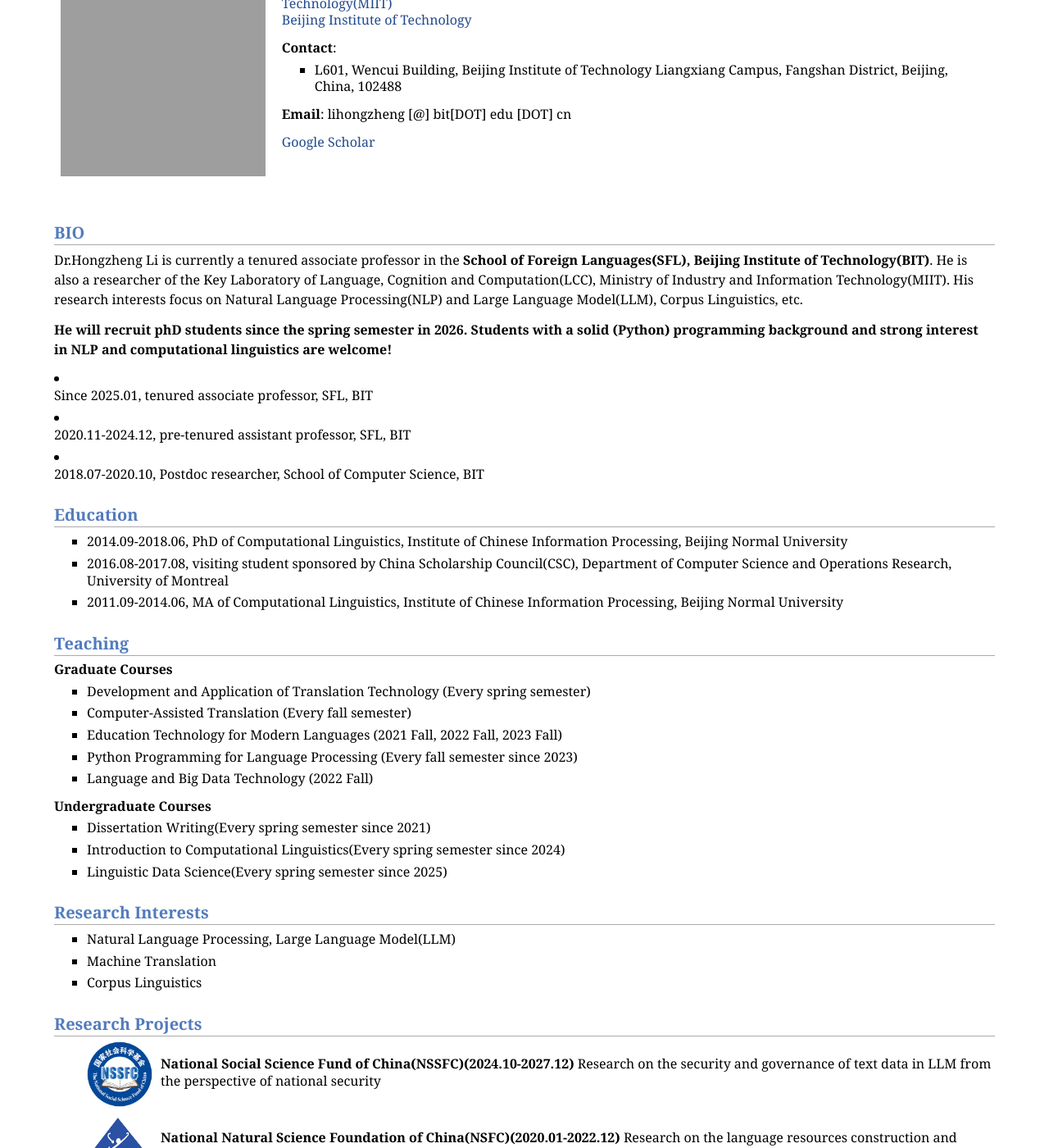
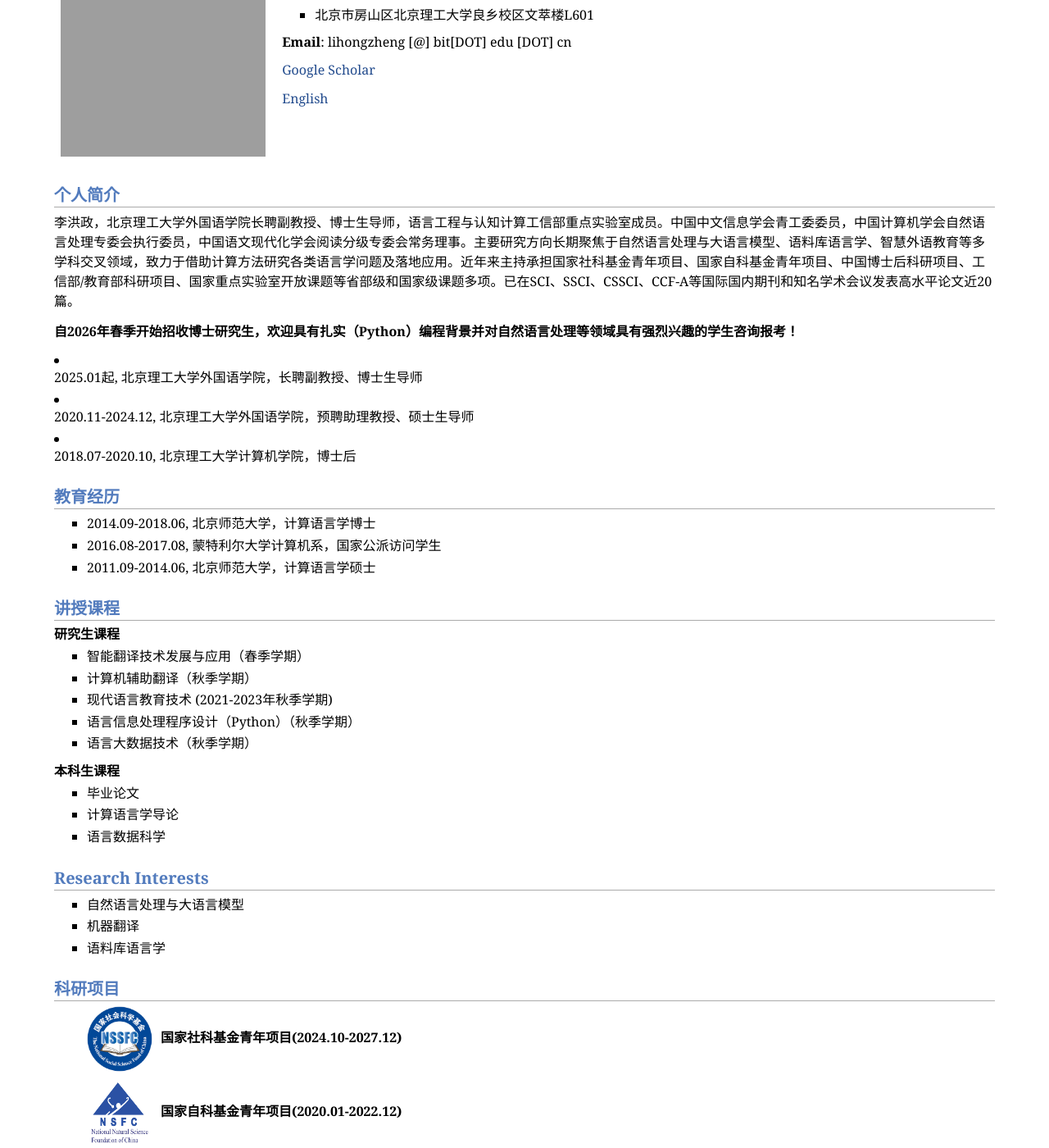
Before and after one commit to lihongzheng-nlp/lihongzheng-nlp.github.io, a Jekyll site: the page index_zh.html, which Jekyll copies as it is, in a window 1280 px wide and 1400 px high, scrolled down 305 px. Shown: the whole window at 82% size. Built offline with Jekyll 4.4.1, drawn with Linux system fonts in a browser that asks for light colours; some of the changed text lies outside the part shown; grey boxes are pictures that could not be loaded.

Commit message:
Update index_zh.html

```diff
--- a/index_zh.html
+++ b/index_zh.html
@@ -18,94 +18,94 @@
 <title></title>
 </head>
 <body>
-<div class="language-switch">
-    <a href="index.html">English</a> | <a href="index_zh.html">中文</a>
-</div>
 <div id="layout-content">
 <p><br /></p>
-<h2><span style="color:black;font-size:24pt;font-family:Songti SC"><b>Hongzheng Li (李 洪政)</b></span><br /></h2>
+<h2><span style="color:black;font-size:24pt;font-family:Songti SC"><b>李洪政</b></span><br /></h2>
 <table class="imgtable"><tr><td>
 <img src="images/lihongzheng.jpg" alt="alt text" width="250px" height="350px" />&nbsp;</td>
 <td align="left"><p><br />
-<b>Tenured Associate Professor</b><br />
-<a href="https://sfl.bit.edu.cn/">School of Foreign Languages</a><br />
-<a href="https://lcc.bit.edu.cn/">Key Laboratory of Language, Cognition and Computation(LCC), Ministry of Industry and Information Technology(MIIT)</a><br />
-<a href="https://www.bit.edu.cn/">Beijing Institute of Technology</a><br /></p>
-<p><b>Contact</b>:</p>
+<a href="https://sfl.bit.edu.cn/">北京理工大学外国语学院</a><br />
+<b>长聘副教授，博士生导师</b><br />
+<p><b>通讯地址</b>:</p>
 <ul>
-<li><p>L601, Wencui Building, Beijing Institute of Technology Liangxiang Campus, Fangshan District, Beijing, China, 102488<br /></p>
+<li><p>北京市房山区北京理工大学良乡校区文萃楼L601<br /></p>
 </li>
 </ul>
 <p><b>Email</b>: lihongzheng [@] bit[DOT] edu [DOT] cn</p>
 <p><a href="https://scholar.google.com/citations?user=cMpYOkAAAAAJ&amp;hl=zh-CN">Google Scholar</a><br /></p>
+<div class="language-switch">
+    <a href="index.html">English</a>
+</div>
 </td></tr></table>
-<h2>BIO</h2>
-<p style="line-height: 1.5;">Dr.Hongzheng Li is currently a tenured associate professor in the <b>School of Foreign Languages(SFL), Beijing Institute of Technology(BIT)</b>. He is also a researcher of the Key Laboratory of Language, Cognition and Computation(LCC), Ministry of Industry and Information Technology(MIIT). His research interests focus on Natural Language Processing(NLP) and Large Language Model(LLM), Corpus Linguistics, etc. </p>
-<p style="line-height: 1.5;"><b>He will recruit phD students since the spring semester in 2026. Students with a solid (Python) programming background and strong interest in NLP and computational linguistics are welcome! </b></p>
+<h2>个人简介</h2>
+<p style="line-height: 1.5;">李洪政，北京理工大学外国语学院长聘副教授、博士生导师，语言工程与认知计算工信部重点实验室成员。中国中文信息学会青工委委员，中国计算机学会自然语言处理专委会执行委员，中国语文现代化学会阅读分级专委会常务理事。主要研究方向长期聚焦于自然语言处理与大语言模型、语料库语言学、智慧外语教育等多学科交叉领域，致力于借助计算方法研究各类语言学问题及落地应用。近年来主持承担国家社科基金青年项目、国家自科基金青年项目、中国博士后科研项目、工信部/教育部科研项目、国家重点实验室开放课题等省部级和国家级课题多项。已在SCI、SSCI、CSSCI、CCF-A等国际国内期刊和知名学术会议发表高水平论文近20篇。 </p>
+<p style="line-height: 1.5;"><b>自2026年春季开始招收博士研究生，欢迎具有扎实（Python）编程背景并对自然语言处理等领域具有强烈兴趣的学生咨询报考！</b></p>
 
 
-<li><p>Since 2025.01, tenured associate professor, SFL, BIT</p>
+<li><p>2025.01起, 北京理工大学外国语学院，长聘副教授、博士生导师</p>
 </li>
-<li><p>2020.11-2024.12, pre-tenured assistant professor, SFL, BIT</p>
+<li><p>2020.11-2024.12, 北京理工大学外国语学院，预聘助理教授、硕士生导师</p>
 </li>
-<li><p>2018.07-2020.10, Postdoc researcher, School of Computer Science, BIT</p>
+<li><p>2018.07-2020.10, 北京理工大学计算机学院，博士后</p>
 </li>
 </ul>
-<h2>Education</h2>
+<h2>教育经历</h2>
 <ul>
-<li><p>2014.09-2018.06, PhD of Computational Linguistics, Institute of Chinese Information Processing, Beijing Normal University</p>
+<li><p>2014.09-2018.06, 北京师范大学，计算语言学博士</p>
 </li>
-<li><p>2016.08-2017.08, visiting student sponsored by China Scholarship Council(CSC), Department of Computer Science and Operations Research, University of Montreal</p>
+<li><p>2016.08-2017.08, 蒙特利尔大学计算机系，国家公派访问学生</p>
 </li>
-<li><p>2011.09-2014.06, MA of Computational Linguistics, Institute of Chinese Information Processing, Beijing Normal University</p>
+<li><p>2011.09-2014.06, 北京师范大学，计算语言学硕士</p>
 </li>
 </ul>
-<h2>Teaching</h2>
-<p><b>Graduate Courses</b></p>
+<h2>讲授课程</h2>
+<p><b>研究生课程</b></p>
 <ul>
-<li><p>Development and Application of Translation Technology (Every spring semester)</p>
+<li><p>智能翻译技术发展与应用（春季学期）</p>
 </li>
-<li><p>Computer-Assisted Translation (Every fall semester)</p>
+<li><p>计算机辅助翻译（秋季学期）</p>
 </li>
-<li><p>Education Technology for Modern Languages (2021 Fall, 2022 Fall, 2023 Fall)</p>
+<li><p>现代语言教育技术 (2021-2023年秋季学期)</p>
 </li>
-<li><p>Python Programming for Language Processing (Every fall semester since 2023)</p>
+<li><p>语言信息处理程序设计（Python）（秋季学期）</p>
 </li>
-<li><p>Language and Big Data Technology (2022 Fall)</p>
+<li><p>语言大数据技术（秋季学期）</p>
 </li>
 </ul>
-<p><b>Undergraduate Courses</b></p>
+<p><b>本科生课程</b></p>
 <ul>
-<li><p>Dissertation Writing(Every spring semester since 2021)</p>
+<li><p>毕业论文</p>
 </li>
-<li><p>Introduction to Computational Linguistics(Every spring semester since 2024)</p>
+<li><p>计算语言学导论</p>
 </li>
-<li><p>Linguistic Data Science(Every spring semester since 2025)</p>
+<li><p>语言数据科学</p>
 </li>
 </ul>
 <h2>Research Interests</h2>
 <ul>
-<li><p>Natural Language Processing, Large Language Model(LLM)</p>
+<li><p>自然语言处理与大语言模型</p>
 </li>
-<li><p>Machine Translation</p>
+<li><p>机器翻译</p>
 </li>
-<li><p>Corpus Linguistics</p>
+<li><p>语料库语言学</p>
 </li>
 </ul>
-<h2>Research Projects</h2>
+<h2>科研项目</h2>
 <ul>
-<li class="project-item"><img src="images/nssfc.jpg" alt="Project Icon" style="width:80px; height:80px; margin-right:10px;"><p><b>National Social Science Fund of China(NSSFC)(2024.10-2027.12)</b> Research on the security and governance of text data in LLM from the perspective of national security</p>
+<li class="project-item"><img src="images/nssfc.jpg" alt="Project Icon" style="width:80px; height:80px; margin-right:10px;"><p><b>国家社科基金青年项目(2024.10-2027.12)</b></p>
 </li>
-<li class="project-item"><img src="images/nsfc.png" alt="Project Icon" style="width:80px; height:80px; margin-right:10px;"><p><b>National Natural Science Foundation of China(NSFC)(2020.01-2022.12)</b> Research on the language resources construction and technology of Low-resource languages Machine Translation</p>
+<li class="project-item"><img src="images/nsfc.png" alt="Project Icon" style="width:80px; height:80px; margin-right:10px;"><p><b>国家自科基金青年项目(2020.01-2022.12)</b></p>
 </li>
-<li class="project-item"><p>University-Industry Collaborative Education Program, Ministry of Education(MOE)(2021.08-2023.08)</p>
+<li class="project-item"><p>工信部软课题项目(2021.05-2021.10)</p>
 </li>
-<li class="project-item"><p>Decision and Consulting Program, Ministry of Industry and Information Technology(MIIT)(2021.05-2021.10)</p>
+<li class="project-item"><p>国家重点实验室开放课题项目(2021.12-2023.12)</p>
 </li>
-<li class="project-item"><p>China Postdoctoral Science Foundation(2018.11-2020.11)</p>
+<li class="project-item"><p>中国博士后科学基金项目(2018.11-2020.11)</p>
+</li>
+<li class="project-item"><p>北京理工大学青年教师启动项目(2020.11-2023.12)</p>
 </li>
 </ul>
-<h2>Selected Publications </h2>
+<h2>代表性论文 </h2>
 <p><b>2025</b></p>
 <ul>
 <li><p><b>李洪政</b>, 王若锦, 冯冲, 刘芳. 语言模型辅助的英语科技论文摘要语步结构语料库构建研究. <i>外语学刊</i>. <br /></p>
@@ -173,15 +173,15 @@
 <li><p><b>李洪政</b>,朱筠,晋耀红.汉英专利机器翻译中动-介兼类词自动识别.<i>计算机工程与应用</i>.</p>
 </li>
 </ul>
-<h2>Academic Service</h2>
+<h2>学术兼职</h2>
 <ul>
-<li><p><b>Committee member</b> of Chinese Information Processing Society of China(CIPS), Youth Working Committee; China Computer Federation(CCF)</p>
+<li><p>中国中文信息学会青工委委员</p>
 </li>
-</ul>
-<ul>
-<li><p><b>Conference Reviewer</b> <br /></p>
-<ul>
-<li><p>EMNLP2021,CCL2021,NLPCC2021,NLPCC2022</p>
+<li><p>中国计算机学会自然语言处理专委会执行委员</p>
+</li>
+<li><p>中国语文现代化学会阅读分级专委会常务理事</p>
+</li>
+<li><p>国家语委语言治理研究融智协同创新中心研究员</p>
 </li>
 </ul>
 
```
